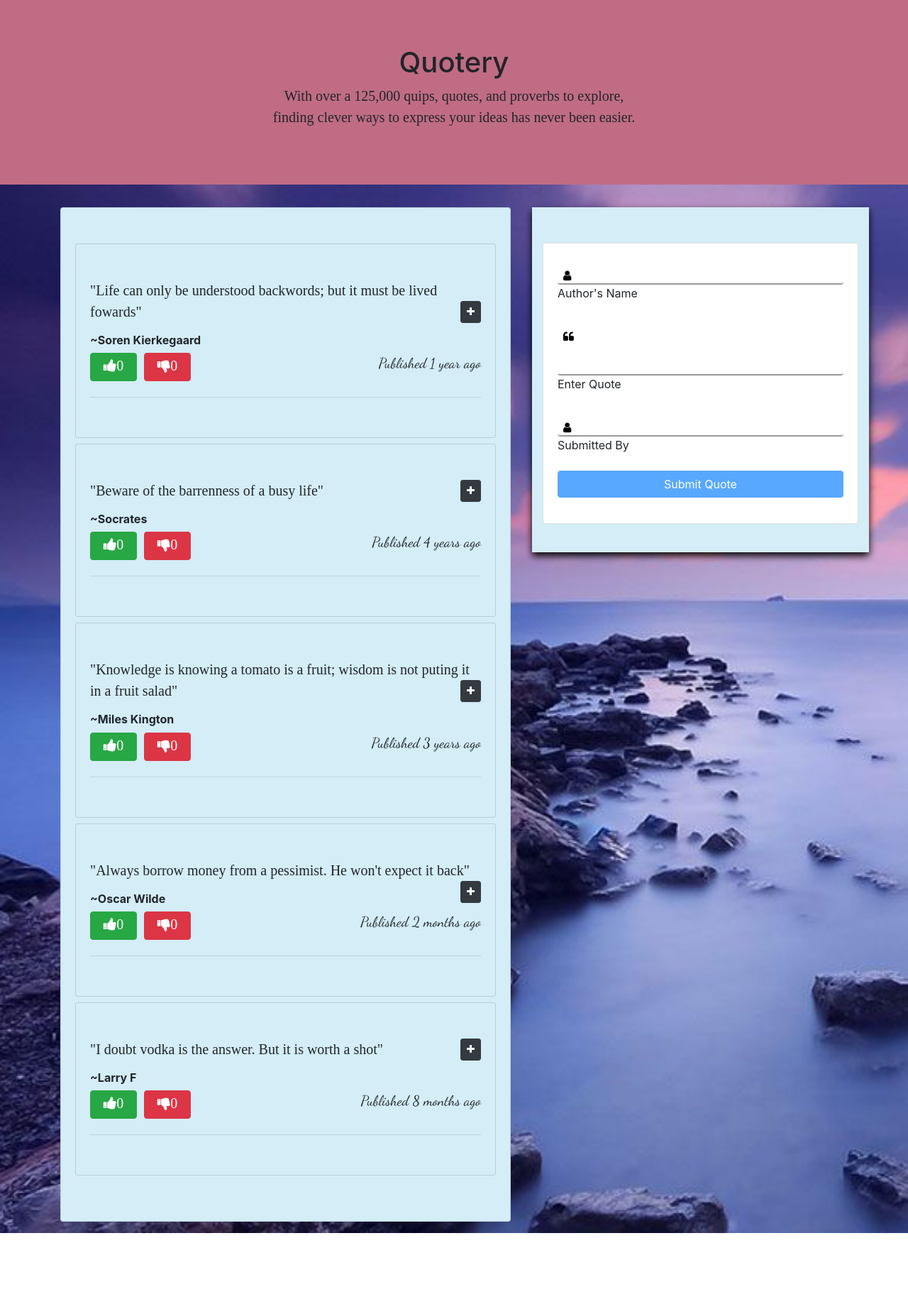
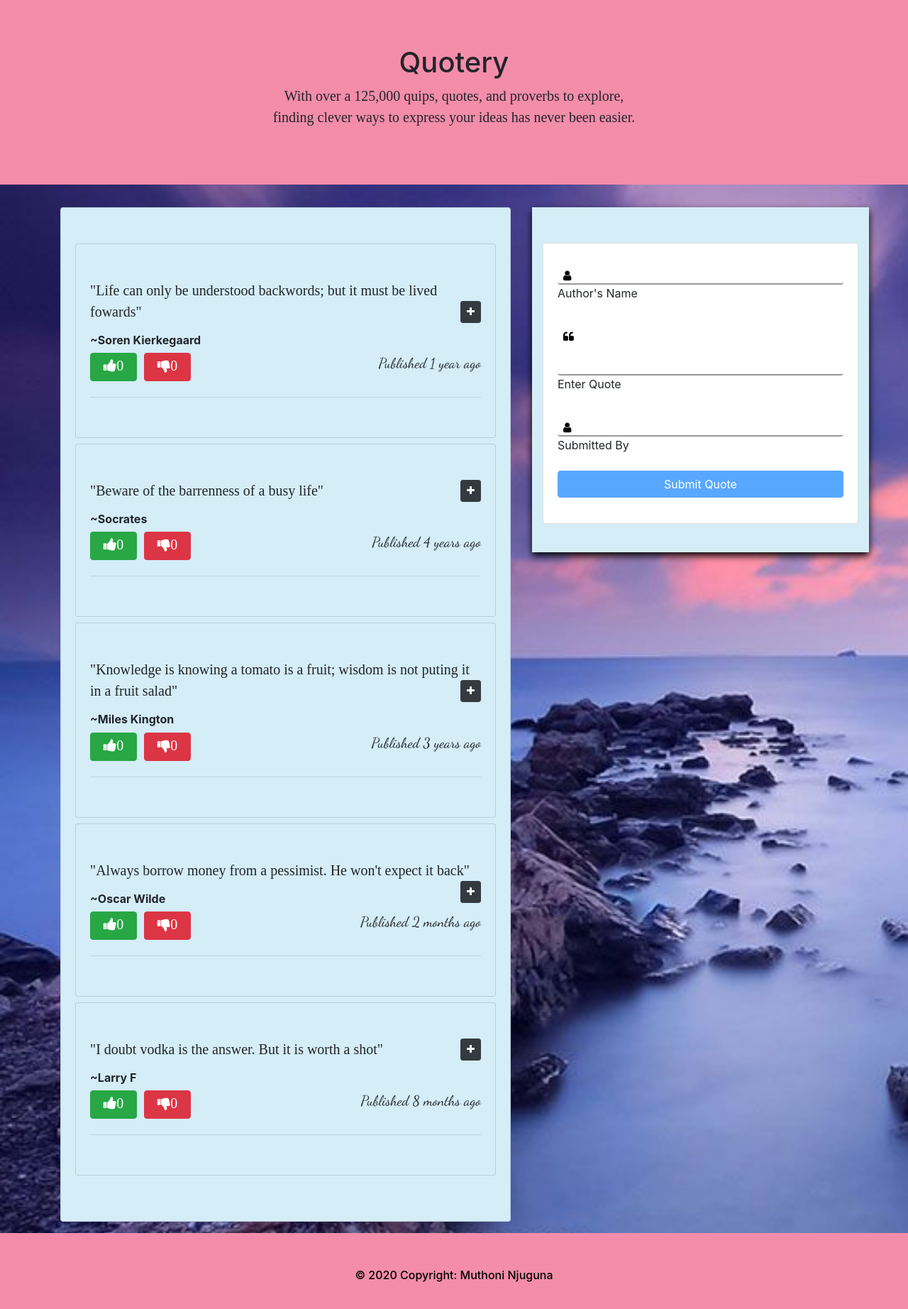
Before and after one commit to Brenda-M/Quotes-Application-with-Angular, an Angular app: page / in a window 1280 px wide. Shown: the top 1844 px of the page at 71% size. Before the commit the page ends 1737 px from the top, so only its background shows below. Built offline with nearby package versions, Linux system fonts and the light colour scheme; a web font is replaced by a local one.

Commit message:
change background color of jumbotron and footer

```diff
--- a/src/app/components/quotes/quotes.component.css
+++ b/src/app/components/quotes/quotes.component.css
@@ -5,8 +5,15 @@
 }
 
 .jumbotron{
-  background-color: #C06C84;
+  background-color: rgb(243, 141, 170);
+}
+
+.page-footer{
+  background-color: rgb(243, 141, 170);
   font-weight: bold;
+  color: black;
+  height: 20vh;
+  padding-top: 50px;
 }
 
 .card-body {
--- a/src/app/components/quotes/quotes.component.html
+++ b/src/app/components/quotes/quotes.component.html
@@ -34,3 +34,8 @@
       </div>
   </div>
 </div>
+<footer class="page-footer">
+  <div class="footer-copyright text-center">
+    <h6>© 2020 Copyright: Muthoni Njuguna</h6>
+  </div>
+</footer>
```
